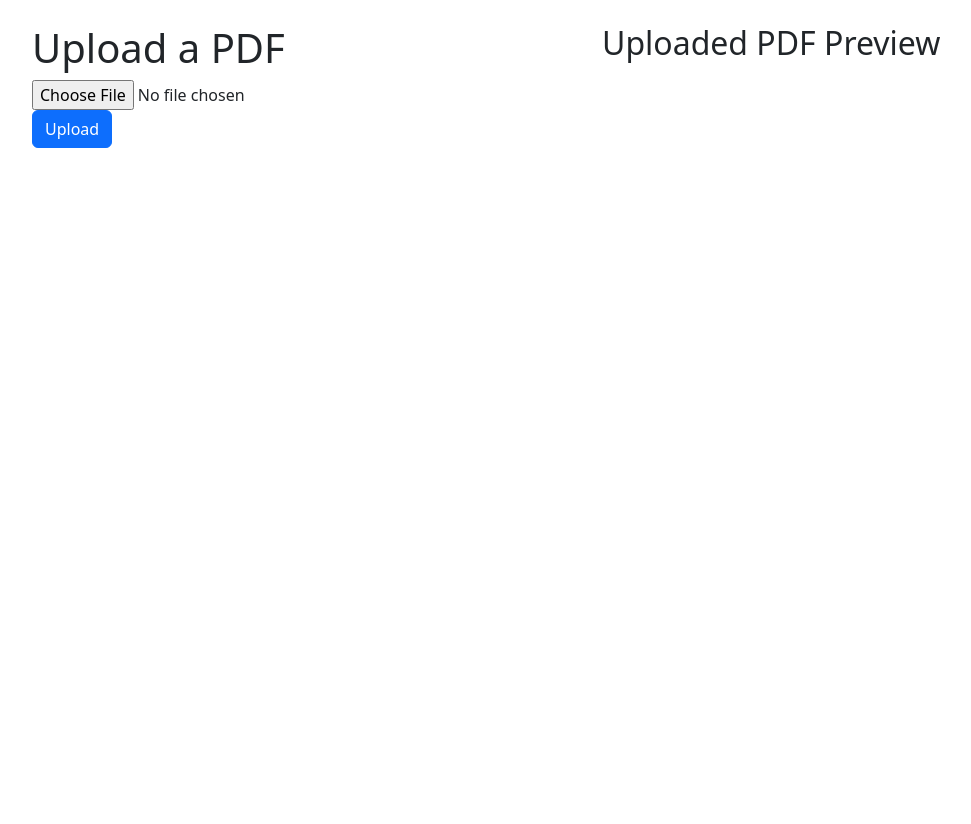
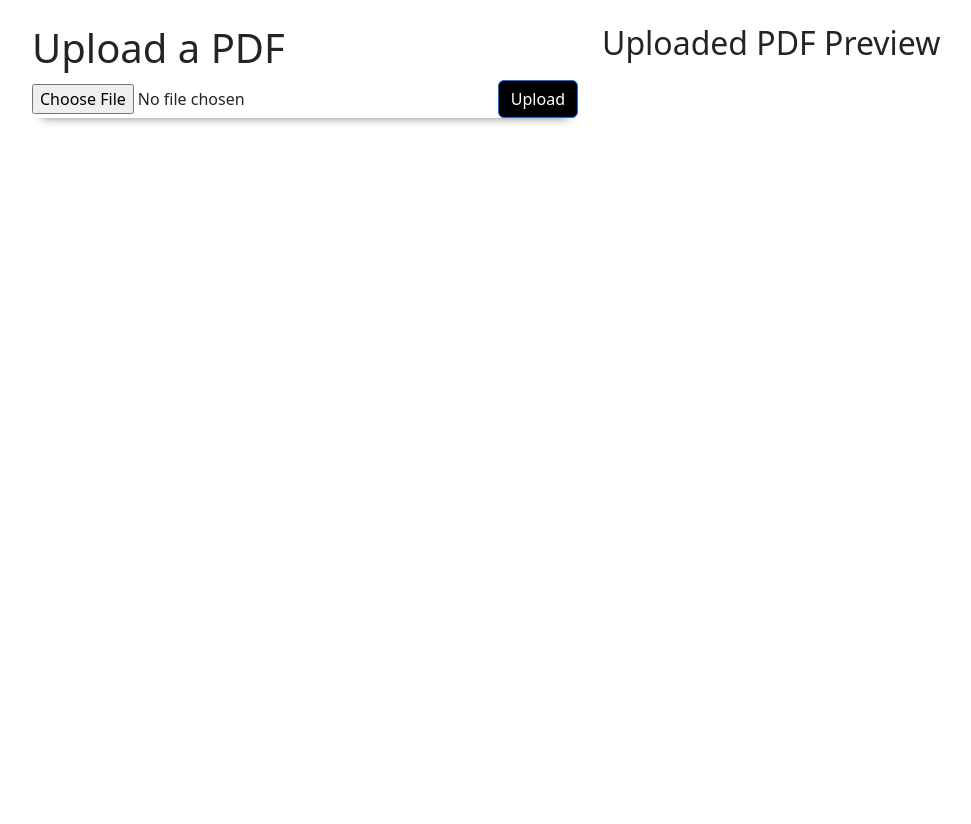
Before and after one commit to koolkusum/DragonHacks2024, a Python web app: template flask/templates/upload.html in a window 1280 px wide. Shown: the part 48-872 px from the top of the page, without its empty margins (50-1021 px from the left). Before the commit the page ends 196 px from the top, so only its background shows below. Run offline with Jinja, Linux system fonts and the light colour scheme; the template is opened without the code that fills it, so the values that code supplies are empty; some libraries are stand-ins or nearby versions.

Commit message:
upload.html

```diff
--- a/flask/templates/upload.html
+++ b/flask/templates/upload.html
@@ -6,6 +6,22 @@
     <title>PDF Upload and Review</title>
     <!-- Bootstrap CSS -->
     <link href="https://cdn.jsdelivr.net/npm/bootstrap@5.3.3/dist/css/bootstrap.min.css" rel="stylesheet">
+    <style>
+        body {
+            overflow: hidden;
+        }
+        form {
+            display: flex;
+            justify-content: center; /* Center items horizontally */
+            align-items: center; /* Center items vertically */
+            box-shadow: 0px 10px 10px -10px rgba(0, 0, 0, 0.5);
+        }
+        .summary-box {
+            height: 800px;
+            width: 100%;
+            overflow: auto;
+        }
+    </style>
 </head>
 <header>
 </header>
@@ -13,13 +29,13 @@
 
     <div class="container mt-5 pt-4">
         <div class="row">
-            <div class="col-md-6">
+            <div class="col-md-6" style="height: 800px;">
                 <h1>Upload a PDF</h1>
                 <form action="/upload" method="post" enctype="multipart/form-data">
                     <div class="form-group">
                         <input type="file" class="form-control-file" name="pdf_file" accept=".pdf" required>
                     </div>
-                    <button type="submit" class="btn btn-primary">Upload</button>
+                    <button type="submit" class="btn btn-primary" style="margin-left: auto; background-color: black;">Upload</button>
                 </form>
                 {% if formatted_message %}
                 <div class="summary-box">
@@ -29,10 +45,10 @@
                 <!-- Bootstrap Audio Player -->
                 {% endif %}
             </div>
-            <div class="col-md-6">
+            <div class="col-md-6" style="height: 800px;">
                 <h2>Uploaded PDF Preview</h2>
                 {% if current_pdf %}
-                <iframe src="../static/uploads/{{ filename }}" class="embed-responsive" style="width: 100%; height: 600px;"></iframe>
+                <iframe src="../static/uploads/{{ filename }}" class="embed-responsive" style="width: 100%; height: 800px; overflow:auto; margin-top: 38px"></iframe>
                 {% endif %}
             </div>
         </div>
```
Also changed, not shown: 2 other files.
